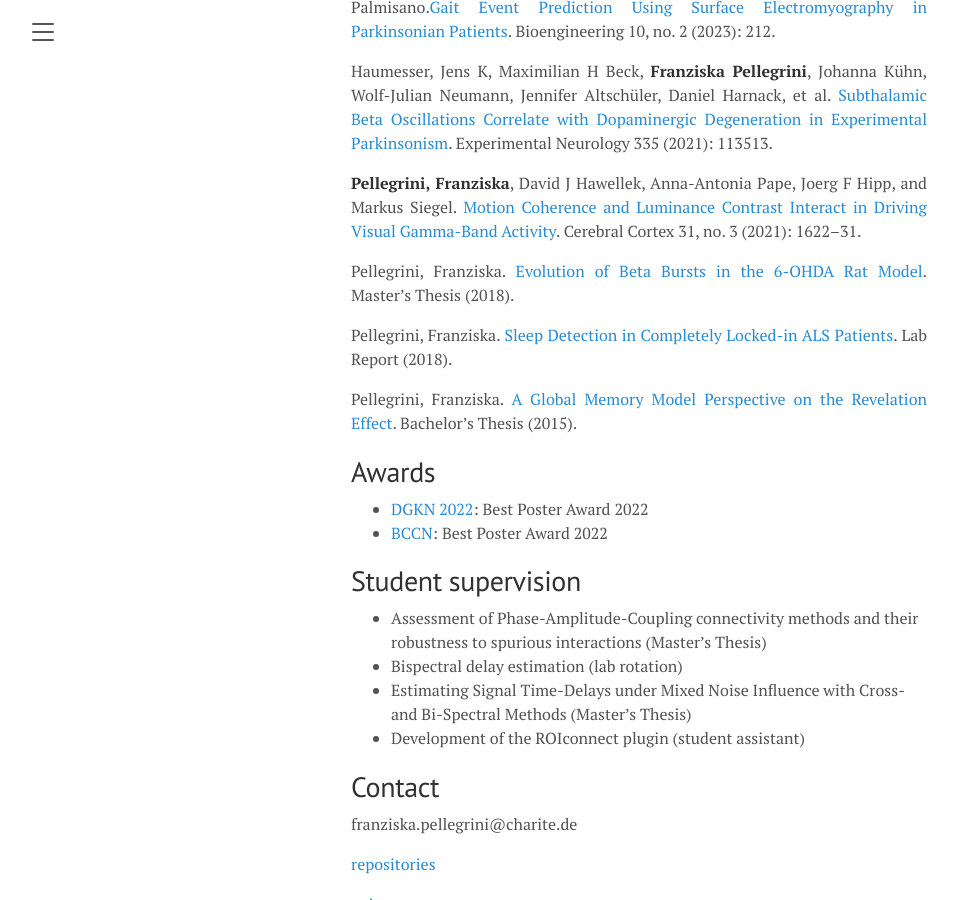
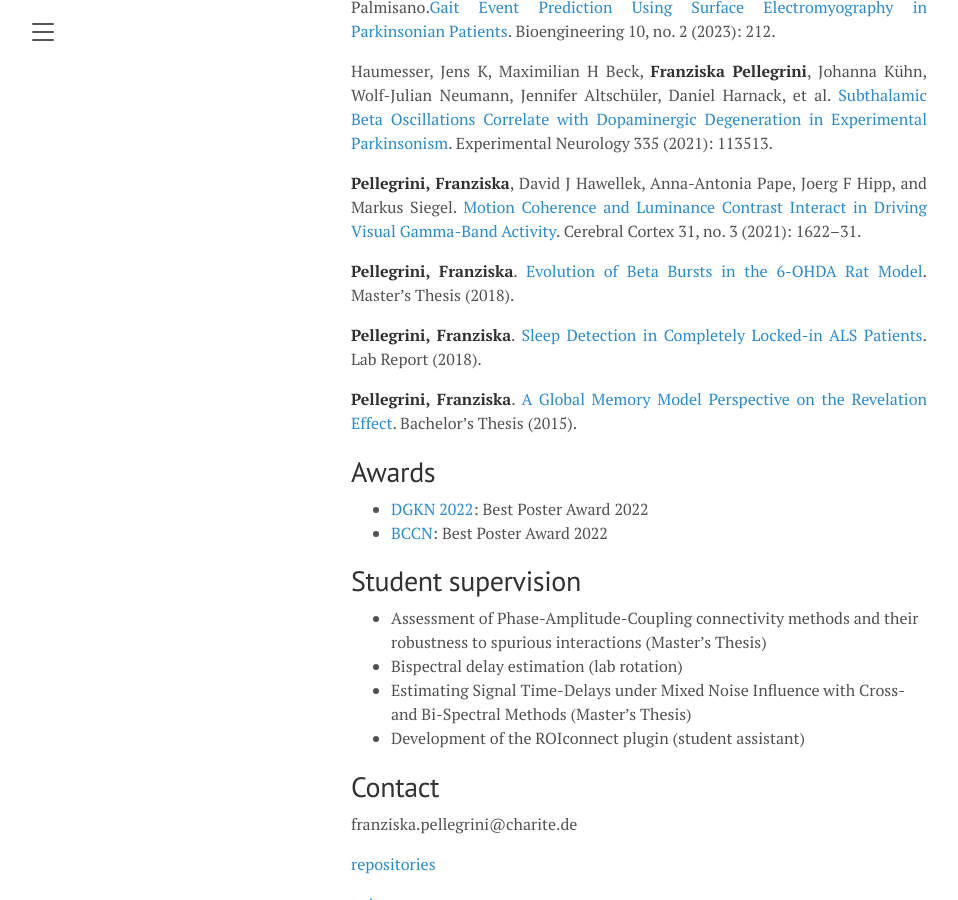
Before and after one commit to fpellegrini/fpellegrini.github.io, a Jekyll site: the page built from index.md, in a window 1280 px wide and 900 px high, scrolled down 1149 px. Shown: the whole window, without its empty margins (1-959 px from the left). Built offline with Jekyll 4.4.1, drawn with Linux system fonts in a browser that asks for light colours.

```diff
--- a/index.md
+++ b/index.md
@@ -24,11 +24,11 @@ Haumesser, Jens K, Maximilian H Beck, **Franziska Pellegrini**, Johanna Kühn, W
 
 **Pellegrini, Franziska**, David J Hawellek, Anna-Antonia Pape, Joerg F Hipp, and Markus Siegel. [Motion Coherence and Luminance Contrast Interact in Driving Visual Gamma-Band Activity](https://academic.oup.com/cercor/article/31/3/1622/5954190?login=false). Cerebral Cortex 31, no. 3 (2021): 1622–31.
 
-Pellegrini, Franziska. [Evolution of Beta Bursts in the 6-OHDA Rat Model](https://github.com/fpellegrini/fpellegrini.github.io/blob/master/public/MasterThesis_FranziskaPellegrini.pdf?raw=true). Master's Thesis (2018).
+**Pellegrini, Franziska**. [Evolution of Beta Bursts in the 6-OHDA Rat Model](https://github.com/fpellegrini/fpellegrini.github.io/blob/master/public/MasterThesis_FranziskaPellegrini.pdf?raw=true). Master's Thesis (2018).
 
-Pellegrini, Franziska. [Sleep Detection in Completely Locked-in ALS Patients](https://github.com/fpellegrini/fpellegrini.github.io/blob/master/public/Labreport_Pellegrini.pdf?raw=true). Lab Report (2018).
+**Pellegrini, Franziska**. [Sleep Detection in Completely Locked-in ALS Patients](https://github.com/fpellegrini/fpellegrini.github.io/blob/master/public/Labreport_Pellegrini.pdf?raw=true). Lab Report (2018).
 
-Pellegrini, Franziska. [A Global Memory Model Perspective on the Revelation Effect](https://github.com/fpellegrini/fpellegrini.github.io/blob/master/public/Bachelorarbeit_Pellegrini.pdf?raw=true). Bachelor's Thesis (2015).
+**Pellegrini, Franziska**. [A Global Memory Model Perspective on the Revelation Effect](https://github.com/fpellegrini/fpellegrini.github.io/blob/master/public/Bachelorarbeit_Pellegrini.pdf?raw=true). Bachelor's Thesis (2015).
 
 
 # Awards
```
